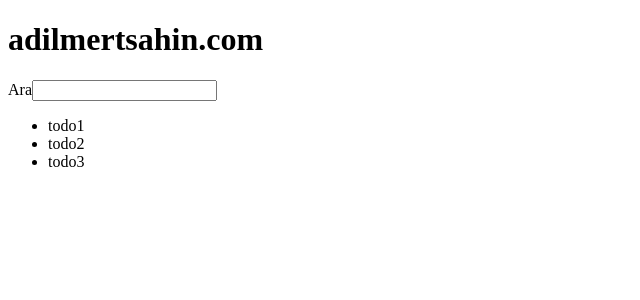
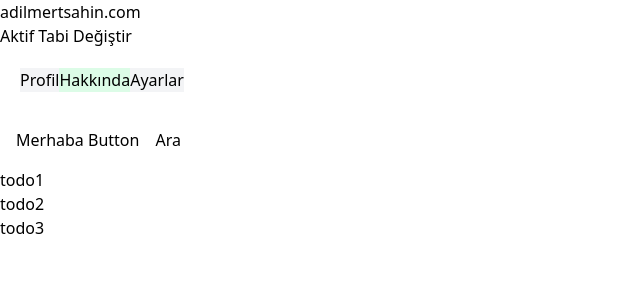
Before and after one commit to shnadilmert/react-start, a React (Create React App) app: page / in a window 1280 px wide. Shown: the top 300 px of the page, without its empty margins (0-640 px from the left). Built offline with nearby package versions, Linux system fonts and the light colour scheme.

Commit message:
Components, children

```diff
--- a/package.json
+++ b/package.json
@@ -7,6 +7,7 @@
     "@testing-library/react": "^13.4.0",
     "@testing-library/user-event": "^13.5.0",
     "bootstrap": "^5.2.3",
+    "classnames": "^2.3.2",
     "react": "^18.2.0",
     "react-bootstrap": "^2.7.2",
     "react-dom": "^18.2.0",
--- a/src/App.js
+++ b/src/App.js
@@ -1,10 +1,24 @@
-import { createElement } from 'react';
+import { createElement,useState } from 'react';
 
-import './style.scss'
+
+import Button from './components/Button';
+import Tab from './components/Tab';
+
+import './tailwind.css'
+
+function Profile(){
+  return(
+    <div>Burası profile tabı</div>
+  )
+}
 
 function App() {
 
   const todos=['todo1','todo2','todo3']
+
+  const [activeTab,setActiveTab]=useState(1)
+
+
   /*
   const h1= createElement('h1',null,'adilmertsahin.com')
   const ul=createElement('ul',null,todos.map(todo=>createElement('li',null,todo)))
@@ -18,6 +32,22 @@ function App() {
     <main>
       <h1>adilmertsahin.com</h1>
 
+      <button onClick={()=> setActiveTab(2)}> Aktif Tabi Değiştir</button>
+
+    <div style={{padding:20}}>
+    <Tab activeTab={activeTab} onChange={tabIndex => setActiveTab(tabIndex)} >
+        <Tab.Panel title="Profil"><Profile></Profile></Tab.Panel>
+        <Tab.Panel title="Hakkında"></Tab.Panel>
+        <Tab.Panel title="Ayarlar"></Tab.Panel>
+
+      </Tab>
+      {activeTab == 2 && (
+        <div>burası da ekstra bir alan</div>
+      )}
+    </div>
+
+
+      <Button text="Merhaba Button"></Button>
       <label htmlFor='search'>Ara</label>
       <input type='text' id='search'></input>
       <ul>
--- /dev/null
+++ b/src/components/Button.js
@@ -0,0 +1,7 @@
+
+function Button(props){
+    return(
+        <button className="p-4 ">{props.text}</button>
+    );
+}
+export default Button
--- /dev/null
+++ b/src/components/Tab.js
@@ -0,0 +1,40 @@
+import { useState,useEffect } from "react";
+
+function Tab({children, activeTab, onChange}){
+    const [active,setActive]=useState(activeTab)
+
+    useEffect(()=>{
+        setActive(activeTab)
+    },[activeTab])
+
+    useEffect(()=>{
+        onChange(active)
+    },[active])
+
+    return(
+<div>
+    <nav>
+        {children.map((tab,index)=>(
+            <button
+            onClick={()=>setActive(index)}
+            className={active==index ? 'bg-green-100':'bg-gray-100'}
+            key={index}
+            >
+                {tab.props.title}
+
+            </button>
+        ))}
+    </nav>
+    {children[active]}
+</div>
+
+    )
+}
+
+Tab.Panel=function({children,title}){
+    return(
+        <div>{children}</div>
+    )
+}
+
+export default Tab
```
Also changed, not shown: 1 other file (tests, documents, lock files or other folders).
